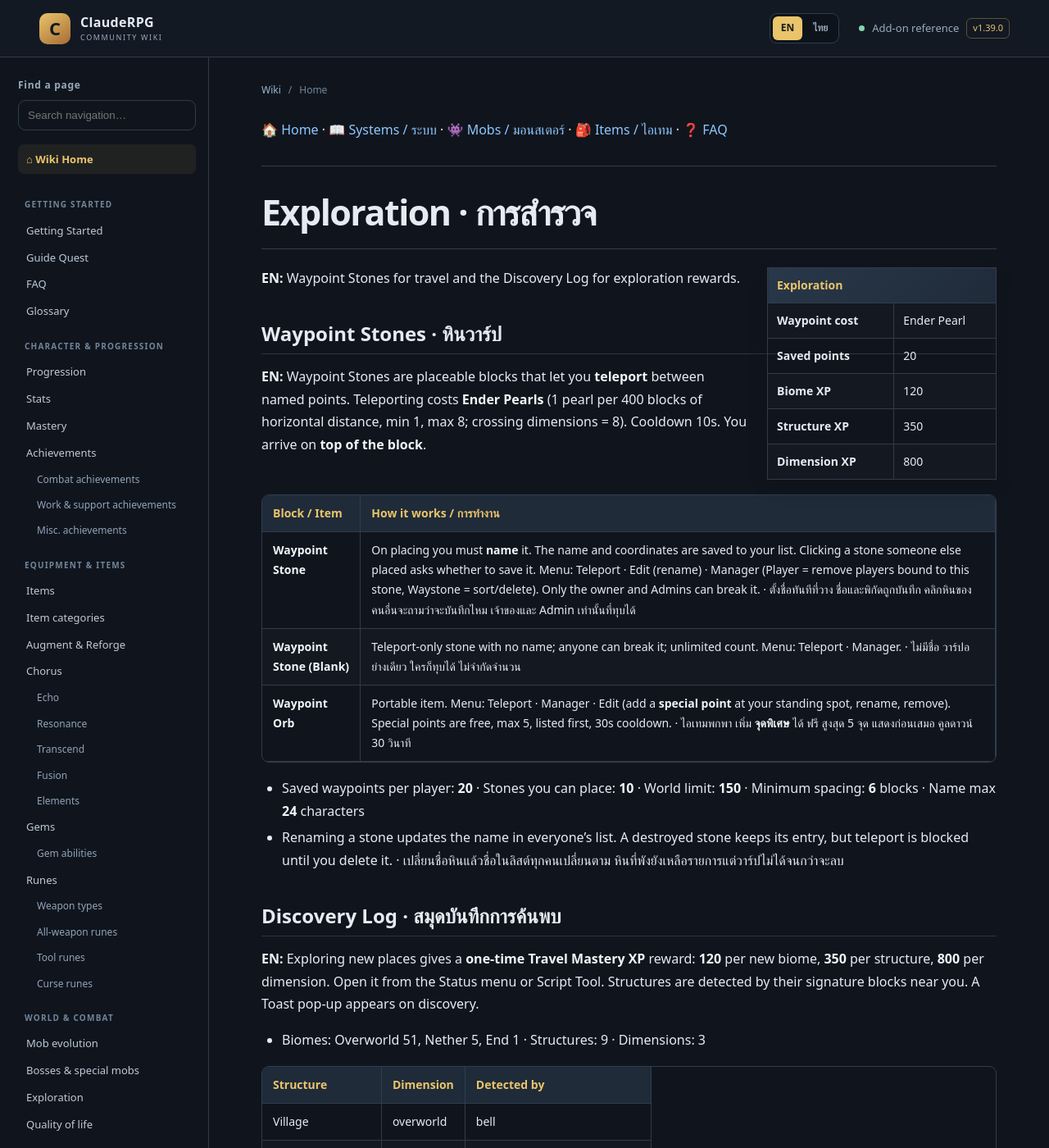
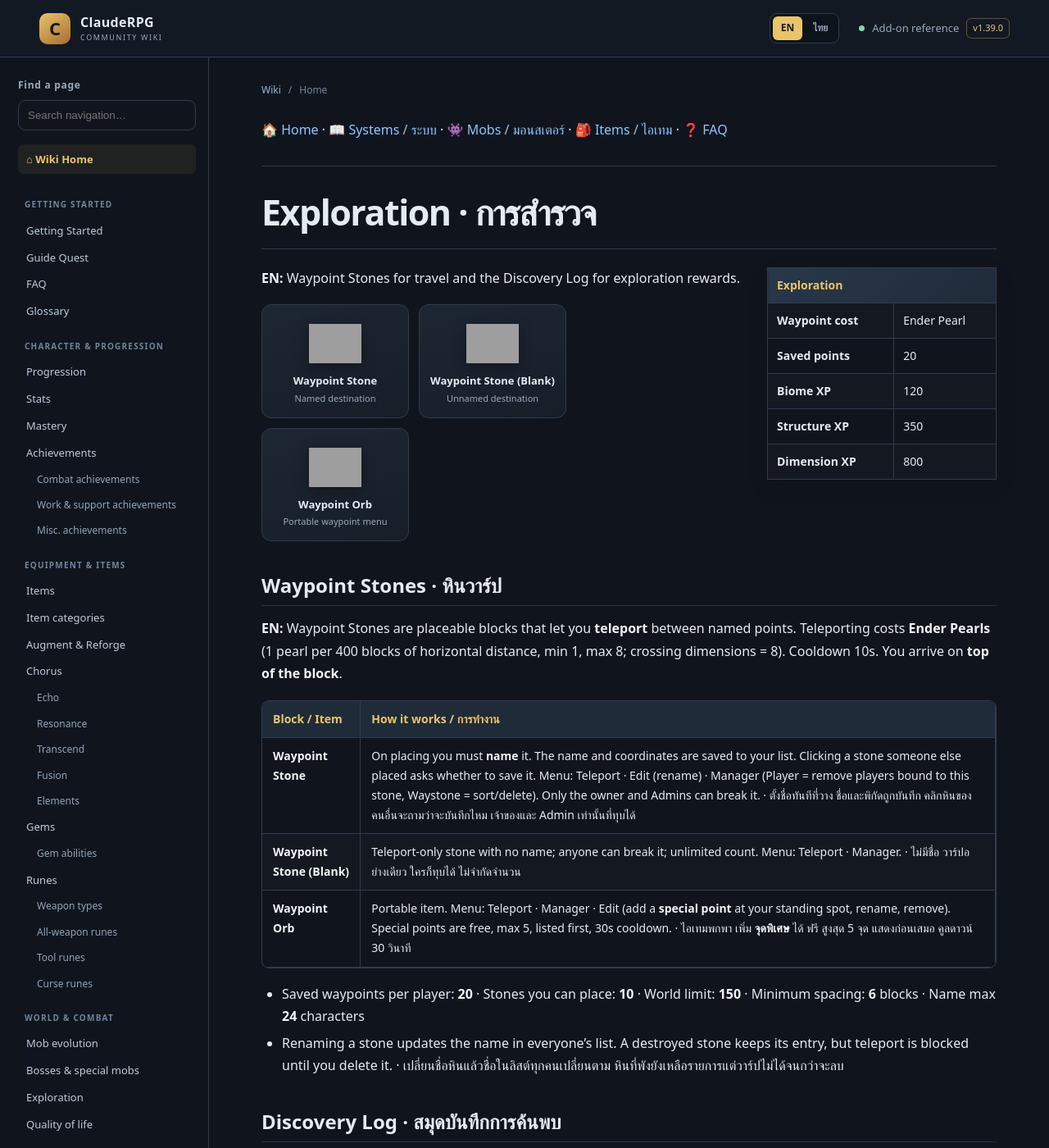
Before and after one commit to miniTorch25/ClaudeRPG-Wiki-V2, a Jekyll site: the page built from Exploration.md, in a window 1280 px wide and 1400 px high. Shown: the whole window at 82% size. Built offline with Jekyll 4.4.1, drawn with Linux system fonts in a browser that asks for light colours; our own code applies the rules of GitHub Pages for plain Markdown files; grey boxes are pictures that could not be loaded.

Commit message:
Docs: add original category and waypoint artwork (#55)
* Docs: illustrate achievement categories with original icons

* Docs: add original Waypoint textures

* Docs: add Ultimate Enchanter block artwork

* Docs: record category and waypoint visual pass

* Style: preserve crisp pixel-art icons in tables

```diff
--- a/Exploration.md
+++ b/Exploration.md
@@ -17,6 +17,12 @@
 
 **TH:** หินวาร์ปสำหรับเดินทางและสมุดบันทึกการค้นพบ
 
+
+<div class="material-strip material-strip--compact">
+  <div class="material-card"><img src="{{ '/assets/images/blocks/waypoint_top.png' | relative_url }}" alt="Waypoint Stone top texture" width="64" height="64" loading="lazy"><span>Waypoint Stone</span><small>Named destination</small></div>
+  <div class="material-card"><img src="{{ '/assets/images/blocks/waypoint_blank_top.png' | relative_url }}" alt="Blank Waypoint Stone top texture" width="64" height="64" loading="lazy"><span>Waypoint Stone (Blank)</span><small>Unnamed destination</small></div>
+  <div class="material-card"><img src="{{ '/assets/images/items/waypoint_orb.png' | relative_url }}" alt="Waypoint Orb" width="64" height="64" loading="lazy"><span>Waypoint Orb</span><small>Portable waypoint menu</small></div>
+</div>
 
 ## Waypoint Stones · หินวาร์ป
 
--- a/assets/wiki.css
+++ b/assets/wiki.css
@@ -79,3 +79,7 @@ body.lang-th [data-lang="en"],body.lang-en [data-lang="th"],.language-hidden{dis
   .article-content table:not([align="right"]) th,
   .article-content table:not([align="right"]) td{padding:7px 8px;}
 }
+
+
+/* Keep small resource-pack pixel-art icons crisp when enlarged in tables. */
+.article-content table img{image-rendering:pixelated;object-fit:contain;}
```
Also changed, not shown: Achievements.md (+6 -0 lines), CONTENT-GAP-AUDIT.md (+9 -0 lines), Ultimate-Enchanter.md (+4 -0 lines).
